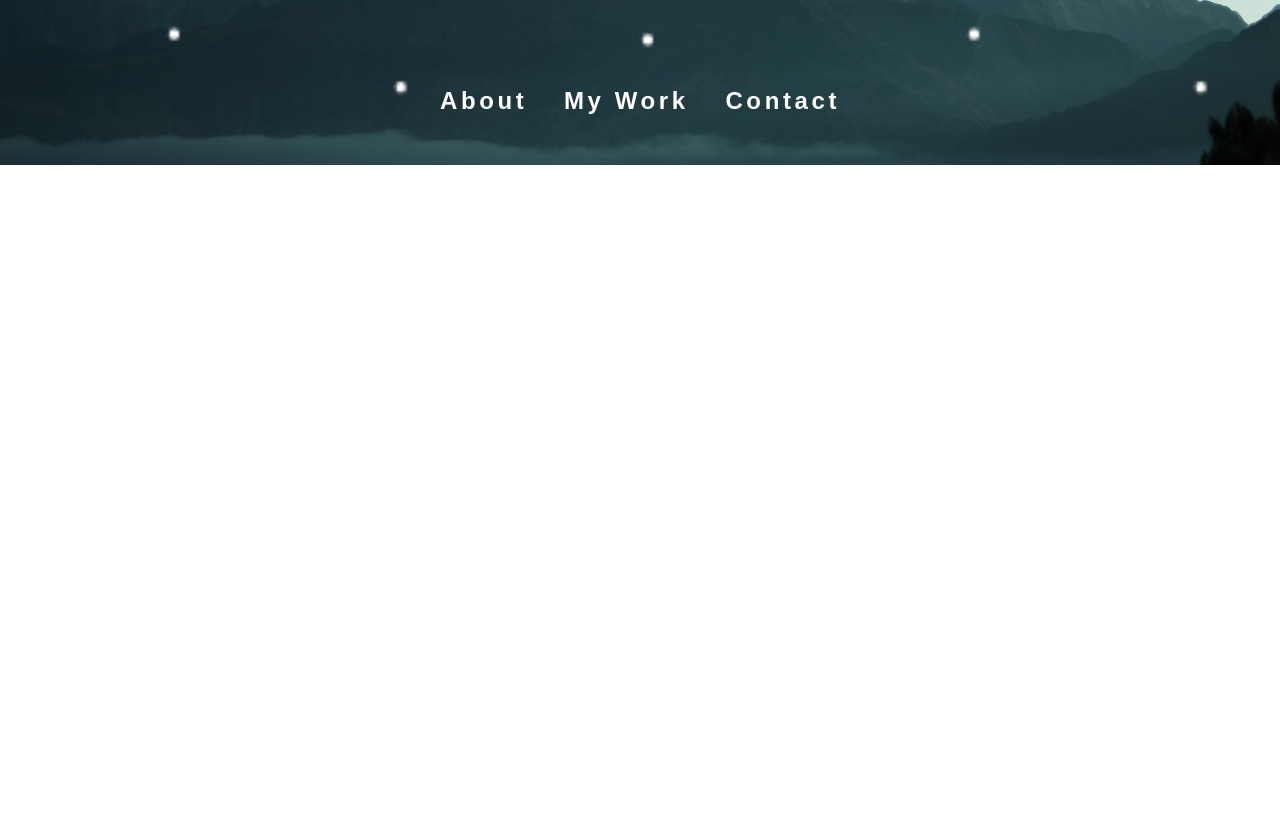
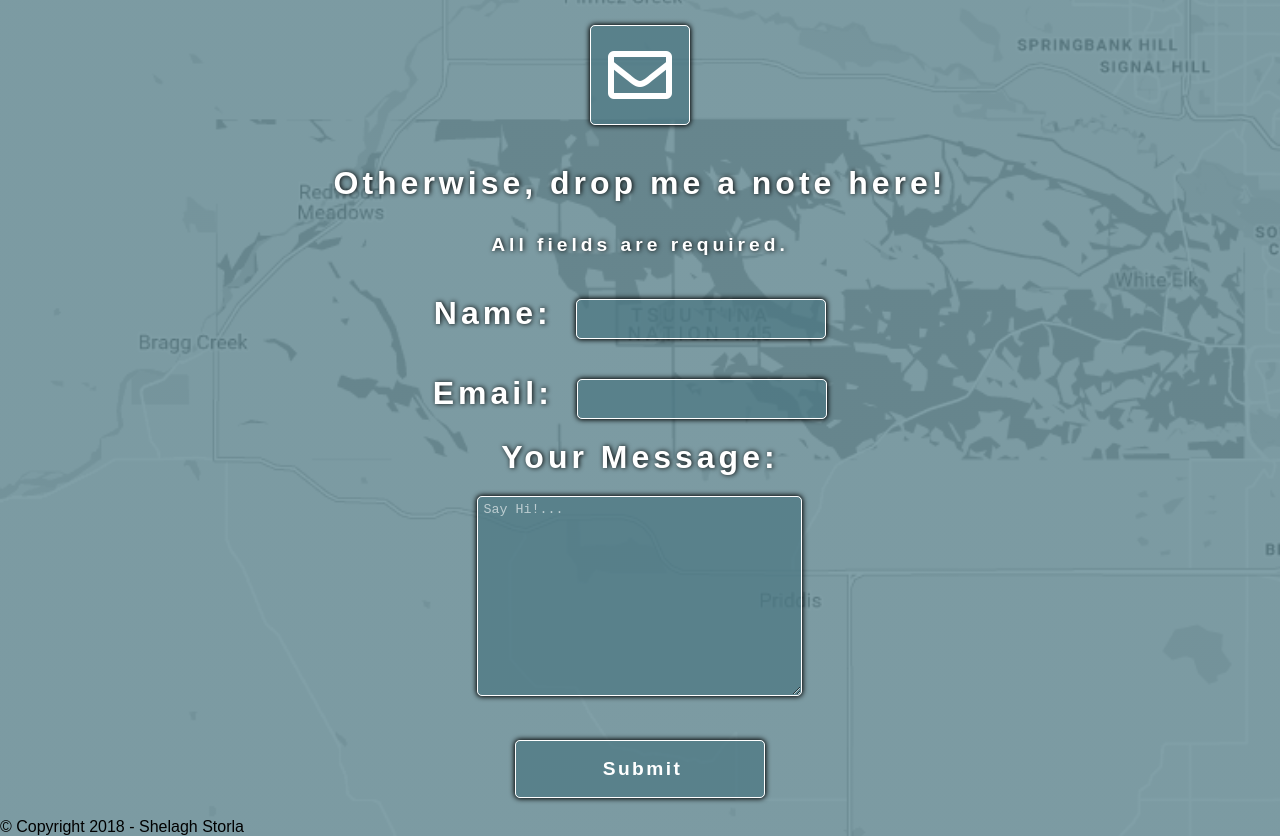
Before and after one commit to p1nkpl4typus/portfolio-v4, a website: page index.html in a window 1280 px wide. Shown: the part 635-1471 px from the top of the page. Before the commit the page ends 800 px from the top, so only its background shows below. Drawn offline with Linux system fonts and the light colour scheme; a web font is replaced by a local one.

Commit message:
added contact form and created php file

```diff
--- a/index.html
+++ b/index.html
@@ -12,7 +12,7 @@
 <body>
     <div id="pagewrap">
 
-        <div class="display-wrap show">
+        <div class="display-wrap">
             <section id="splash">
                 <div class="its-snowing">
                     <div class="snow snow--near"></div>
@@ -64,7 +64,7 @@
             </section>
         </div>
 
-        <div class="display-wrap">
+        <div class="display-wrap show">
             <section id="contact">
                 <div class="top-bar">
                     <div>
@@ -139,6 +139,37 @@
                             </a>
                         </div>
                     </div>
+                    <p>Otherwise, drop me a note here!</p>
+                    <p><span>All fields are required.</span></p>
+                        <div class="contact-form">
+                            <form action="" method="POST">
+                                <div>
+                                    <label for="name">Name:</label>
+                                    <input type="text" name="name" id="name" required />
+
+                                </div>
+                                <div>
+                                    <label for="email">Email:</label>
+                                    <input type="email" name="email" id="email" required />
+
+                                </div>
+                                <div class="textbox">
+                                    <div>
+                                        <label for="message">Your Message:</label>
+                                    </div>
+                                    <div>
+                                        <textarea name="message" id="message" cols="30" rows="10" placeholder="Say Hi!..." required ></textarea>
+                                    </div>
+
+                                </div>
+                                <div>
+                                    <input type="submit" name="submit" id="submit">
+
+                                </div>
+
+                            </form>
+
+                        </div>
                     <div class="copyright">
                         <div>
                             © Copyright 2018 - Shelagh Storla
--- a/sass/base/general.scss
+++ b/sass/base/general.scss
@@ -7,7 +7,7 @@
 body {
     font-family: $body-txt;
 
-    p {
+    p, label {
         font-size: 2em;
         letter-spacing: 0.125em;
         font-weight: bold;
@@ -51,10 +51,10 @@ body {
     margin-top: 100px;
 }
 
-.copyright {
-    text-align: center;
-    position: absolute;
-    bottom: 15px;
-    right: 0;
-    left: 0;
-}
+// .copyright {
+//     text-align: center;
+//     position: absolute;
+//     bottom: 15px;
+//     right: 0;
+//     left: 0;
+// }
--- a/sass/base/mixins.scss
+++ b/sass/base/mixins.scss
@@ -2,3 +2,12 @@
     z-index: 1;
     pointer-events: none;
 }
+
+%input-style {
+    background-color: $slate-blue-transparent;
+    color: #fff;
+    border-radius: 5px;
+    border: 1px solid #fff;
+    box-shadow: 0px 0px 5px 1px #000;
+    margin: 20px;
+}
--- a/sass/pages/contact.scss
+++ b/sass/pages/contact.scss
@@ -3,7 +3,6 @@
                 url("../assets/images/contact-bg.png");
     background-size: cover;
     background-color: $slate-blue;
-    height: 100vh;
 
     p {
         text-align: center;
@@ -17,6 +16,10 @@
             color: rgb(253, 255, 126);
         }
 
+        span {
+            font-size: 0.6em;
+        }
+
     }
 
     .username {
@@ -24,7 +27,8 @@
     }
 
     .social-links,
-    .email {
+    .email,
+    .contact-form {
         display: flex;
         flex-wrap: wrap;
         align-items: center;
@@ -33,20 +37,15 @@
     }
 
     .icon {
+        @extend %input-style;
         display: flex;
         align-items: center;
         justify-content: center;
         height: 100px;
         width: 100px;
-        border-radius: 5px;
-        border: 1px solid #fff;
-        background: $slate-blue-transparent;
-        margin: 20px;
-        color: #fff;
         text-decoration: none;
         position: relative;
         overflow: hidden;
-        box-shadow: 0px 0px 5px 1px #000;
 
         a {
             cursor: alias;
@@ -102,3 +101,34 @@
 
     }
 }
+
+.contact-form {
+    flex-direction: column;
+
+    input {
+        @extend %input-style;
+        height: 3em;
+        width: 250px;
+        padding-left: 5px;
+    }
+
+    textarea {
+        @extend %input-style;
+        height: 200px;
+        width: 325px;
+        padding: 5px;
+    }
+
+    textarea::placeholder {
+        color: rgba(255,255,255,0.6);
+    }
+
+    #submit {
+        @extend %input-style;
+        cursor: pointer;
+        font-family: $body-txt;
+        font-size: 1.2em;
+        font-weight: bold;
+        letter-spacing: 0.125em;
+    }
+}
```
Also changed, not shown: css/app.css, 1 other file.
